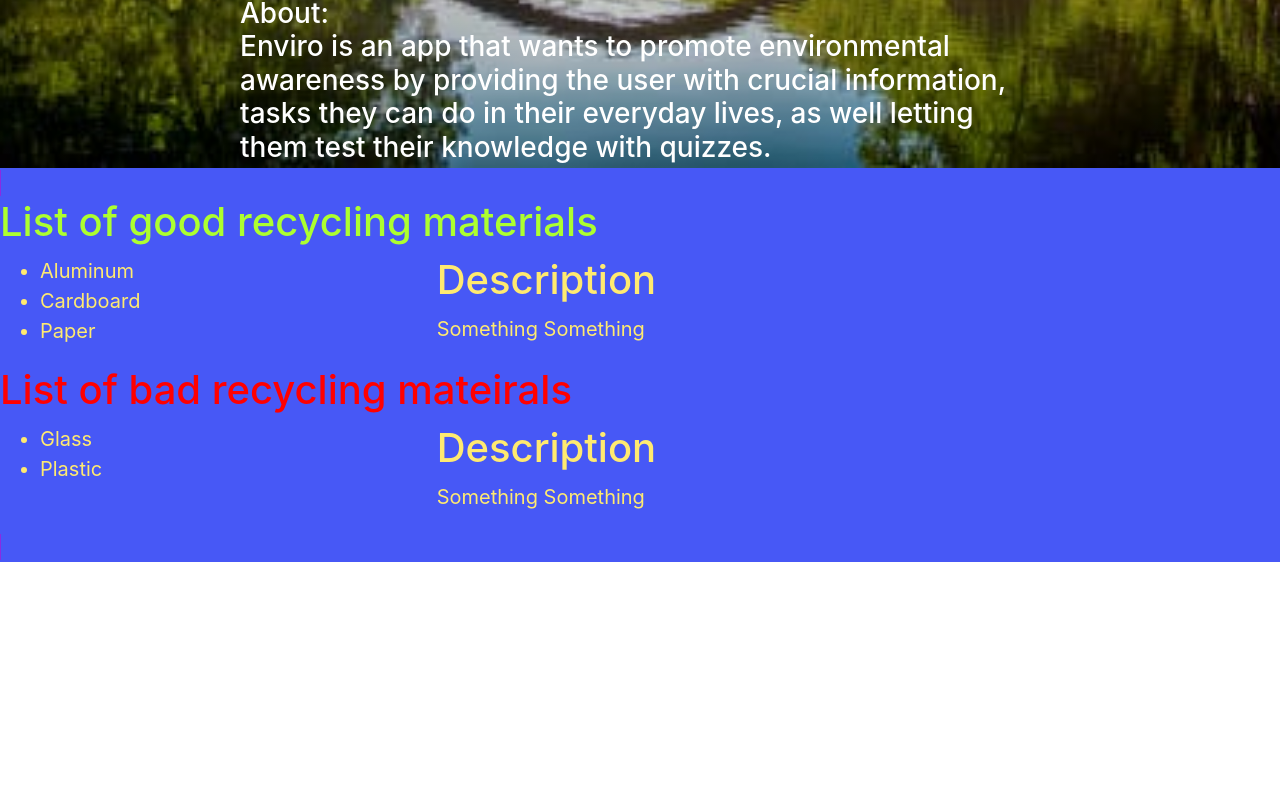
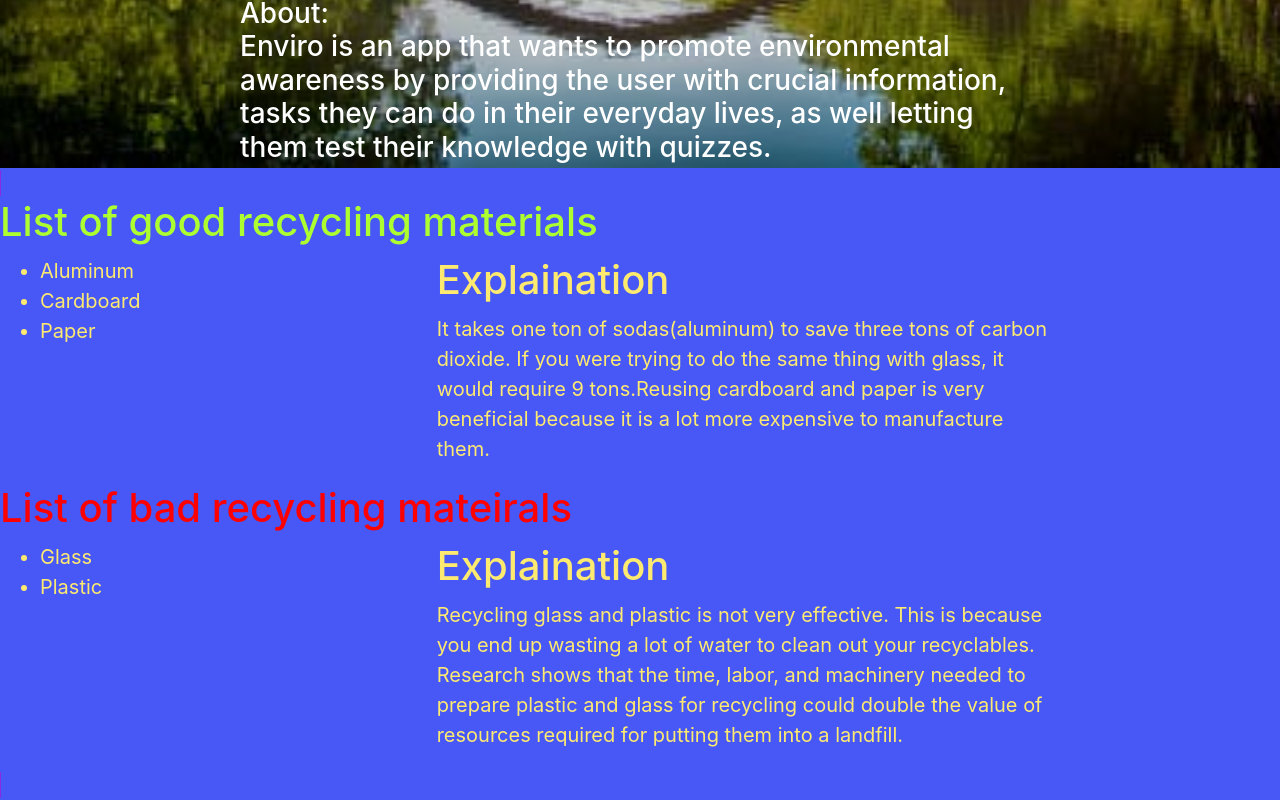
Before and after one commit to marinov98/Google-Mentorship_app, an Angular app in the folder environmentalism-app/: page / in a window 1280 px wide. Shown: the part 792-1592 px from the top of the page. Before the commit the page ends 1354 px from the top, so only its background shows below. Built offline with nearby package versions, Linux system fonts and the light colour scheme.

Commit message:
recycling done but could use some refinement

```diff
--- a/environmentalism-app/src/app/app.component.html
+++ b/environmentalism-app/src/app/app.component.html
@@ -54,6 +54,7 @@
 <!-- Recycling Section-->
 <section class="Recycling">
     <recycling class="BadnGood"></recycling>
+
 </section>
 
 
--- a/environmentalism-app/src/app/recycling/recycling.component.html
+++ b/environmentalism-app/src/app/recycling/recycling.component.html
@@ -1,4 +1,4 @@
-<<h2 class="goodTitle">{{ goodMaterials }}</h2>
+<h2 class="goodTitle">{{ goodMaterials }}</h2>
 <div class="row">
   <div class="col-sm-4">
     <ul>
--- a/environmentalism-app/src/app/recycling/recycling.component.ts
+++ b/environmentalism-app/src/app/recycling/recycling.component.ts
@@ -1,3 +1,4 @@
+import { AppComponent } from './../app.component';
 import { Component} from '@angular/core';
 
 @Component({
@@ -13,8 +14,13 @@
           </ul>
         </div>
         <div class="col-sm-6">
-            <h2>Description</h2>
-            <p>Something Something</p>
+            <h2>Explaination</h2>
+            <p>
+            It takes one ton of sodas(aluminum) to save three tons of carbon dioxide.
+             If you were trying to do the same thing with glass,
+             it would require 9 tons.Reusing cardboard and paper is very beneficial
+            because it is a lot more expensive to manufacture them.
+            </p>
         </div>
       </div>
     <h2 class="badTitle">{{ badMaterials }}</h2>
@@ -27,8 +33,14 @@
           </ul>
         </div>
         <div class="2 col-sm-6">
-            <h2>Description</h2>
-            <p>Something Something</p>
+            <h2>Explaination</h2>
+             <p>Recycling glass and plastic is not very effective.
+               This is because you end up wasting a lot of water to
+               clean out your recyclables. Research shows that
+               the time, labor, and machinery needed to prepare
+               plastic and glass for recycling could double
+               the value of resources required for putting them into a landfill.
+              </p>
         </div>
     </div>
     `
@@ -36,7 +48,7 @@
 
 })
 
-export class RecyclingComponent {
+export class RecyclingComponent extends AppComponent {
 
   goodMaterials = "List of good recycling materials";
   badMaterials = "List of bad recycling mateirals";
```
Lines whose indentation alone changed are shown as unchanged.
